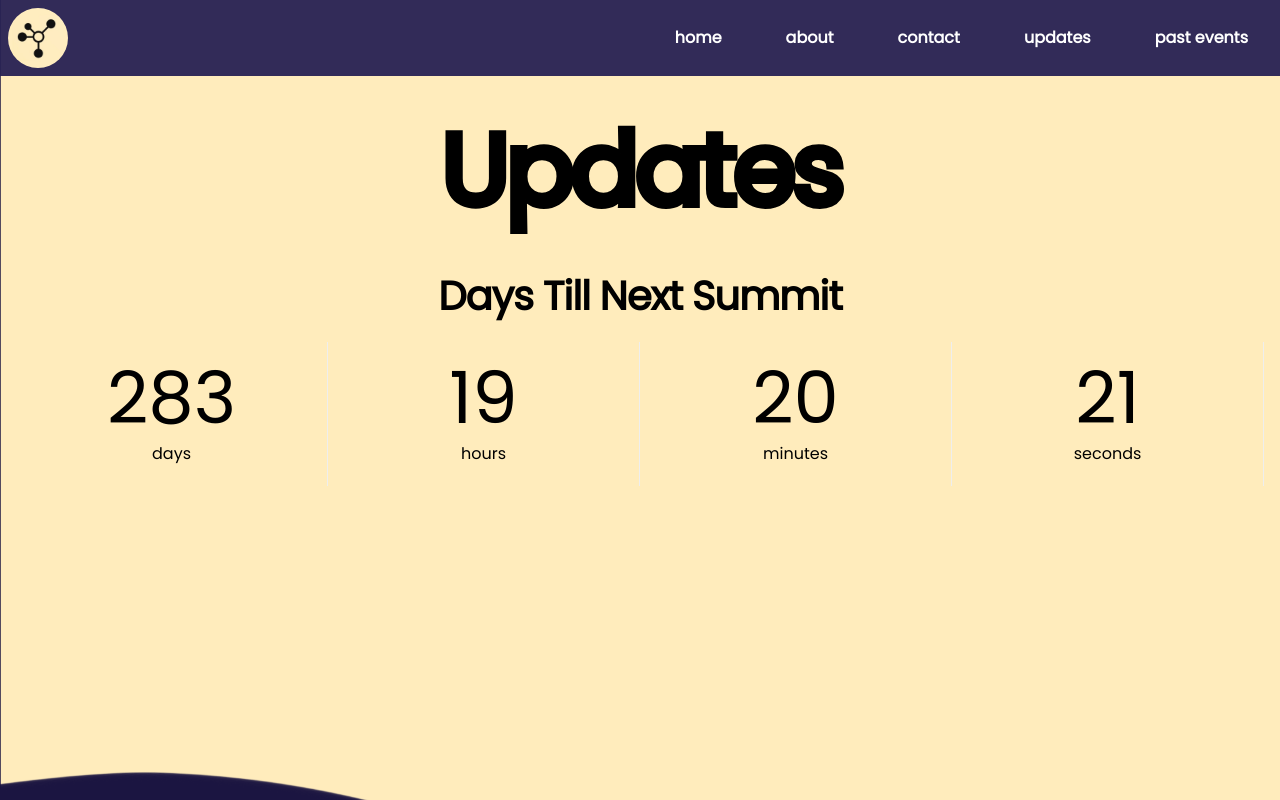
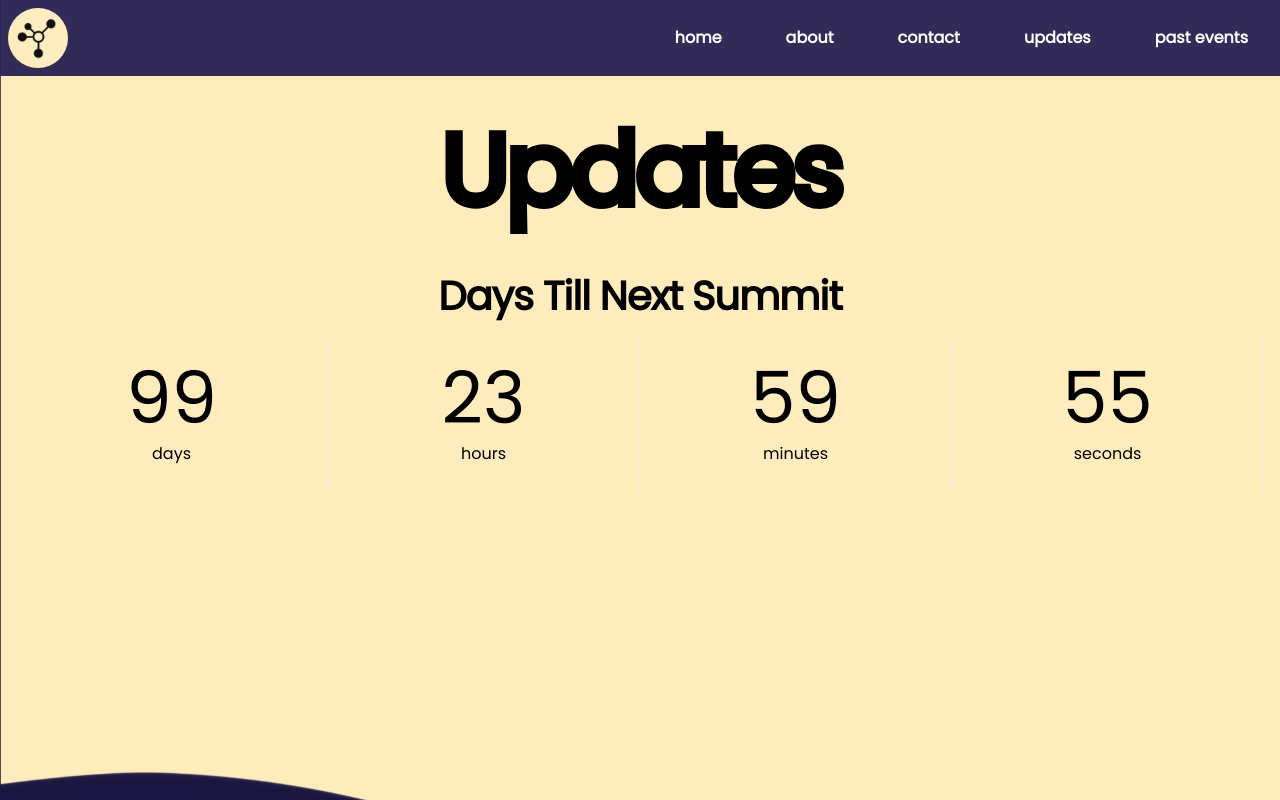
Before and after one commit to aivolution-gta/website, a Next.js app: page /updates in a window 1280 px wide. Shown: the top 800 px of the page. Built offline with nearby package versions, Linux system fonts and the light colour scheme.

Commit message:
Changed timer to 99 days, conf date unknown.

```diff
--- a/components/countdown.tsx
+++ b/components/countdown.tsx
@@ -1,7 +1,8 @@
 import { AnimatePresence, motion } from "framer-motion";
 import { useEffect, useRef, useState } from "react";
 
-const COUNTDOWN_FROM = "10/13/2024";
+const COUNTDOWN_FROM = new Date();
+COUNTDOWN_FROM.setDate(COUNTDOWN_FROM.getDate() + 100);
 
 const SECOND = 1000;
 const MINUTE = SECOND * 60;
@@ -25,7 +26,7 @@ const ShiftingCountdown = () => {
   }, []);
 
   const handleCountdown = () => {
-    const end = new Date(COUNTDOWN_FROM);
+    const end = COUNTDOWN_FROM;
 
     const now = new Date();
 
@@ -57,19 +58,21 @@ const ShiftingCountdown = () => {
 };
 
 const CountdownItem = ({ num, text }: { num: number; text: string }) => {
+  const updatedNum = num === 0 ? 61 : num;
+
   return (
     <div className="w-1/4 h-24 md:h-36 flex flex-col gap-1 md:gap-2 items-center justify-center border-r-[1px] border-slate-200">
       <div className="w-full text-center relative overflow-hidden">
         <AnimatePresence mode="popLayout">
           <motion.span
-            key={num}
+            key={updatedNum}
             initial={{ y: "100%" }}
             animate={{ y: "0%" }}
             exit={{ y: "-100%" }}
             transition={{ ease: "backIn", duration: 0.75 }}
             className="block text-2xl md:text-4xl lg:text-6xl xl:text-7xl text-black font-medium"
           >
-            {num}
+            {updatedNum}
           </motion.span>
         </AnimatePresence>
       </div>
```
